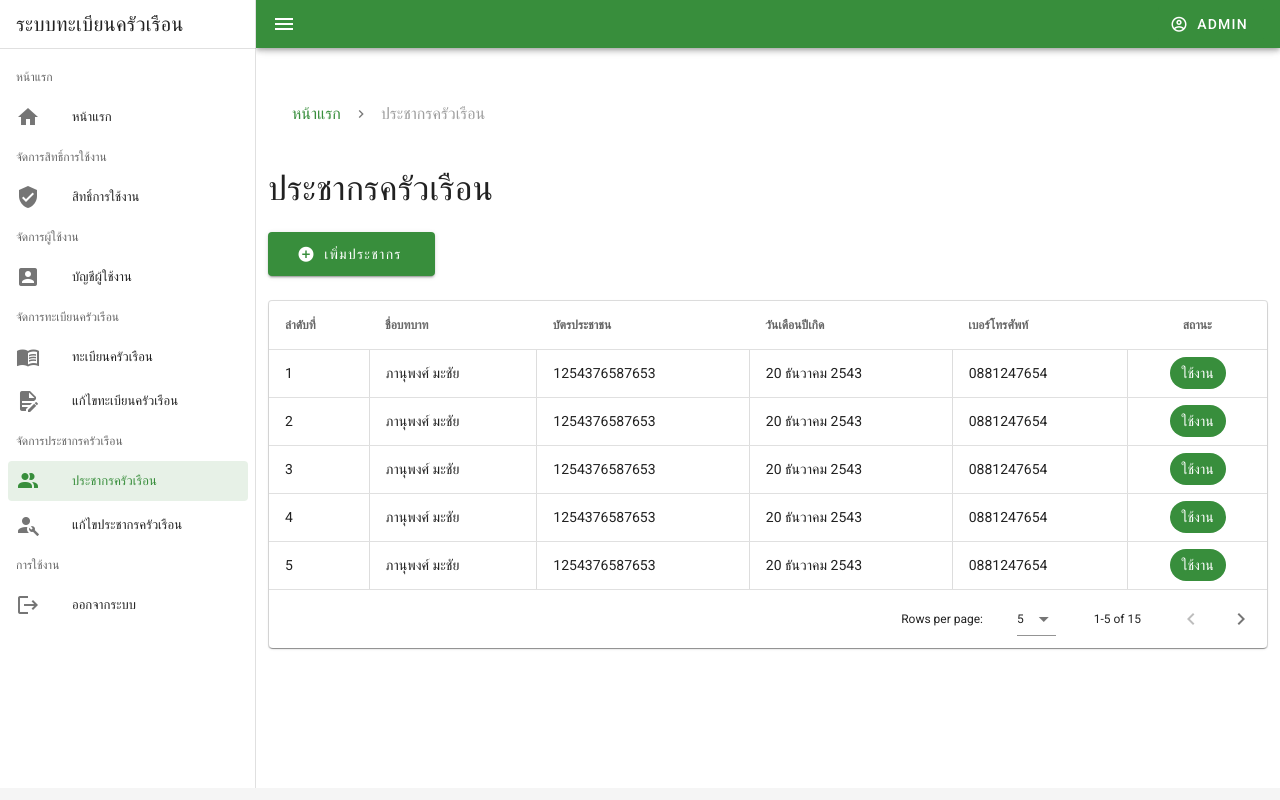
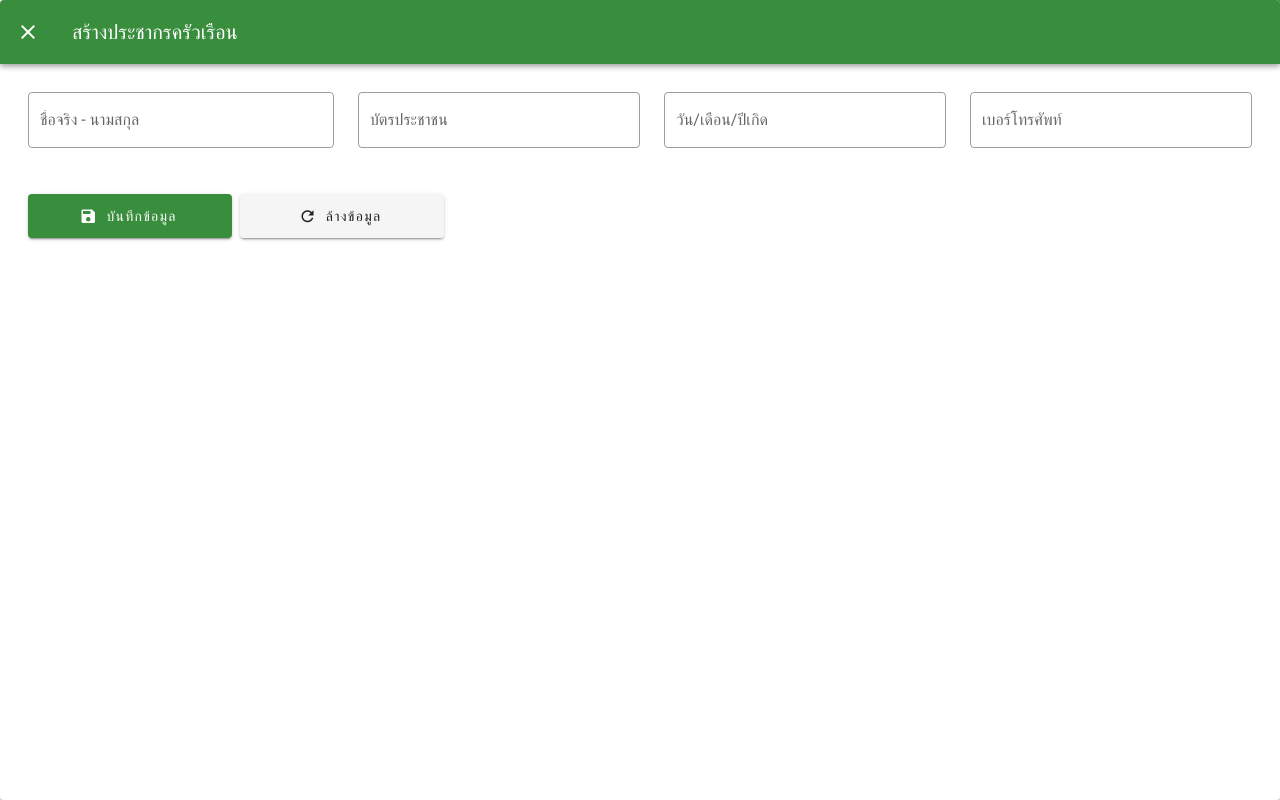
Before and after one commit to phanuphongforwork/end-project-new, a Nuxt app: page /persons in a window 1280 px wide. Both pictures are taken after a click on the button "เพิ่มประชากร". Built offline with nearby package versions, Linux system fonts and the light colour scheme.

Commit message:
Put-machai (#7)

```diff
--- a/components/persons/CreatePersons.vue
+++ b/components/persons/CreatePersons.vue
@@ -1,9 +1,58 @@
 <template>
-  <div>Create Persons</div>
+  <div>
+    <v-container fluid>
+      <v-row no-gutters>
+        <v-col cols="12" lg="3">
+          <v-text-field label="ชื่อจริง - นามสกุล" outlined></v-text-field>
+        </v-col>
+        <v-col cols="12" lg="3" class="pl-0 pl-lg-6">
+          <v-text-field label="บัตรประชาชน" outlined></v-text-field>
+        </v-col>
+        <v-col cols="12" lg="3" class="pl-0 pl-lg-6">
+          <v-text-field label="วัน/เดือน/ปีเกิด" outlined></v-text-field>
+        </v-col>
+        <v-col cols="12" lg="3" class="pl-0 pl-lg-6">
+          <v-text-field label="เบอร์โทรศัพท์" outlined></v-text-field>
+        </v-col>
+      </v-row>
+
+      <div class="mt-4">
+        <v-btn color="primary" class="col-12 col-lg-2" large @click="submit()">
+          <v-icon left> mdi-content-save </v-icon>
+          บันทึกข้อมูล
+        </v-btn>
+
+        <v-btn
+          class="col-12 col-lg-2 ml-0 ml-lg-2 mt-4 mt-lg-0"
+          large
+          @click="clear()"
+        >
+          <v-icon left> mdi-refresh </v-icon>
+          ล้างข้อมูล
+        </v-btn>
+      </div>
+    </v-container>
+  </div>
 </template>
 
 <script>
-export default {};
+import AlleyForm from "@/components/house-holds/alley/AlleyForm";
+export default {
+  components: {
+    AlleyForm,
+  },
+  data() {
+    return {
+      addAlley: false,
+    };
+  },
+  methods: {
+    submit() {
+      this.$emit("save");
+    },
+    clear() {},
+  },
+};
 </script>
 
 <style></style>
--- a/pages/persons.vue
+++ b/pages/persons.vue
@@ -33,17 +33,46 @@
         </template>
       </v-data-table>
     </v-card>
+
+    <v-dialog
+      v-model="modalActive"
+      hide-overlay
+      persistent
+      :fullscreen="true"
+      transition="dialog-bottom-transition"
+      max-width="800"
+    >
+      <v-card>
+        <v-toolbar dark color="primary">
+          <v-btn icon dark @click="closeModal()">
+            <v-icon>mdi-close</v-icon>
+          </v-btn>
+          <v-toolbar-title>{{
+            isEdit ? `แก้ไข${title}` : `สร้าง${title}`
+          }}</v-toolbar-title>
+          <v-spacer></v-spacer>
+        </v-toolbar>
+        <div class="px-4 py-4">
+          <CreatePersons @save="closeModal()" />
+        </div>
+      </v-card>
+    </v-dialog>
+
   </div>
 </template>
 
 <script>
 import Breadcrumb from "@/components/Breadcrumbs";
+import CreatePersons from "@/components/persons/CreatePersons";
+
 export default {
   components: {
     Breadcrumb,
+    CreatePersons,
   },
   data() {
     return {
+      modalActive: false,
       title: "ประชากรครัวเรือน",
       breadcrumbs: [
         {
@@ -113,6 +142,11 @@ export default {
         }),
     };
   },
+  methods:{
+    closeModal(){
+      this.modalActive = false
+    }
+  }
 };
 </script>
 
```
